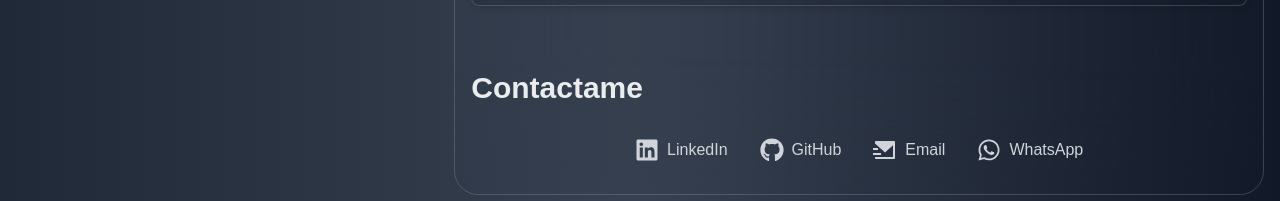
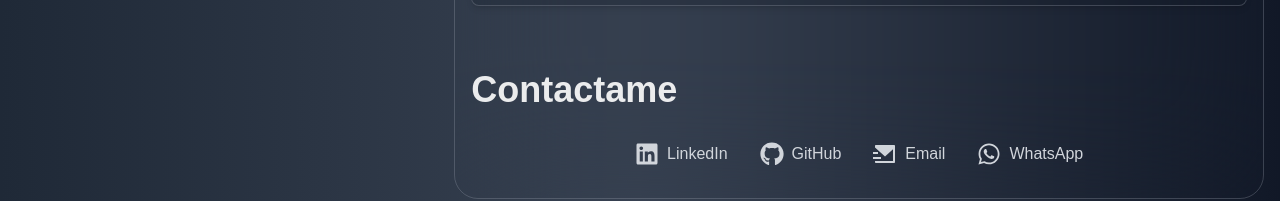
Before and after one commit to natanael-lima/portafolio-v3, a Next.js app: page / in a window 1280 px wide. Shown: the part 4479-4680 px from the top of the page. Built offline with nearby package versions, Linux system fonts and the light colour scheme.

Commit message:
update correcion de tamaño de letras

```diff
--- a/src/components/ContactMe.tsx
+++ b/src/components/ContactMe.tsx
@@ -5,7 +5,7 @@
 export default function ContactMe() {
   return (
     <section id="contact" className='mb-4'>
-      <h2 className="text-3xl font-bold text-white/90 mb-8">Contactame</h2>
+      <h2 className="text-4xl font-bold text-white/90 mb-8">Contactame</h2>
         <div className="flex flex-wrap justify-center gap-8">
           <a
             href="https://www.linkedin.com/in/natanael-dev/"
```
